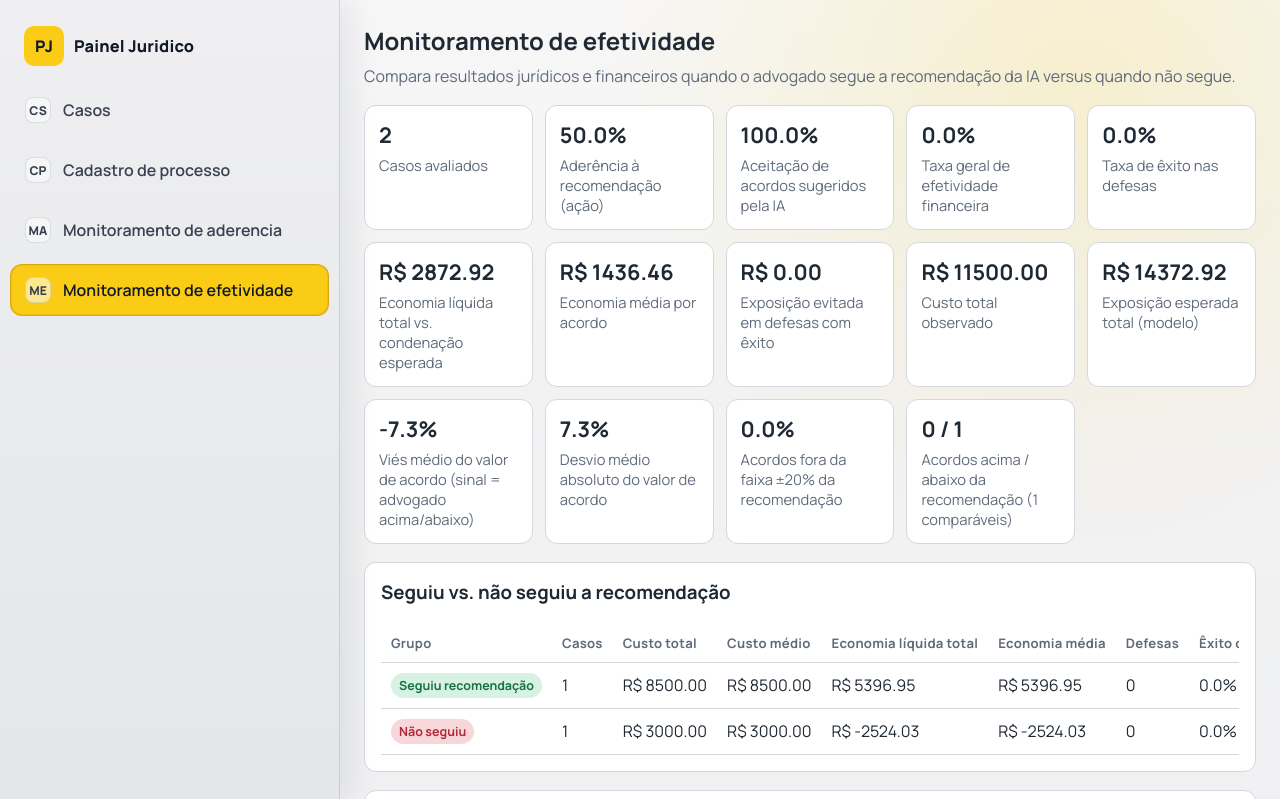
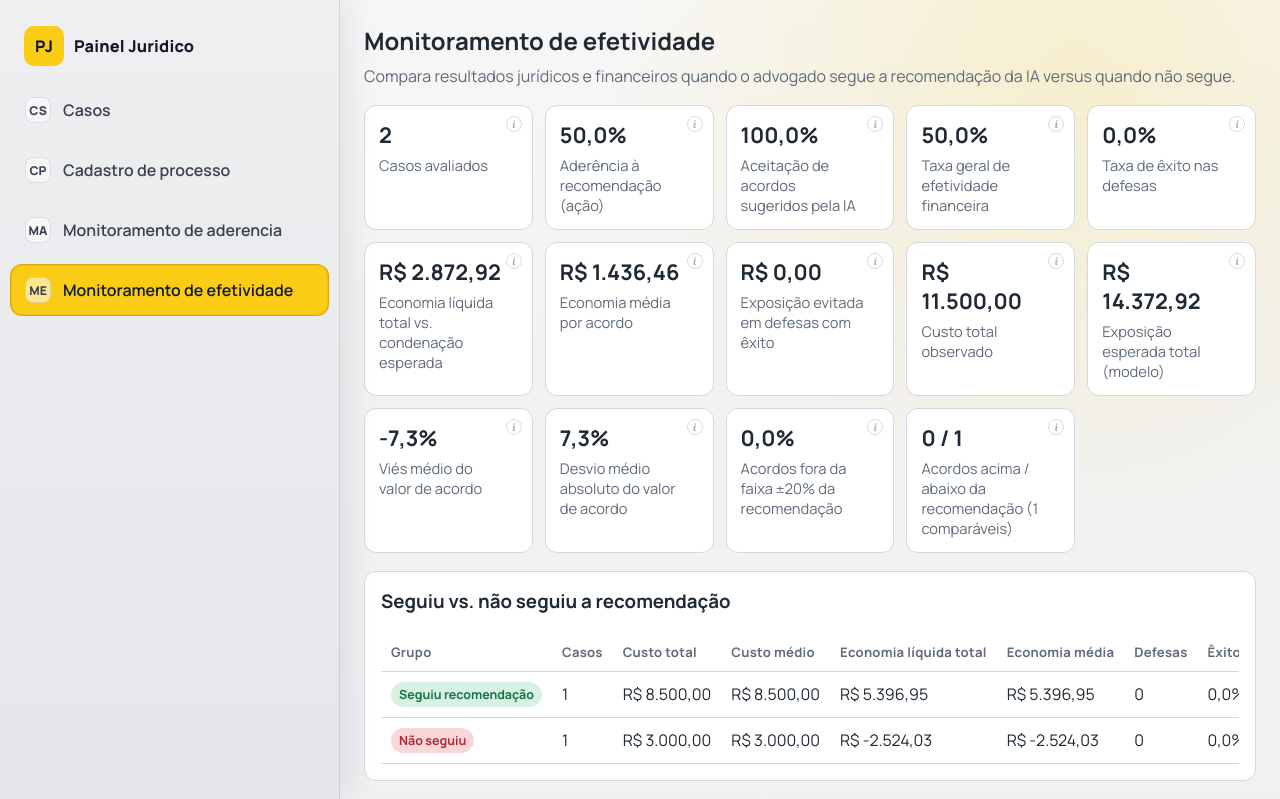
Before and after one commit to PhPires13/hackathon-ufmg-2026-grupo6, a Django app: page /monitoramento-efetividade/ in a window 1280 px wide. Shown: the top 799 px of the page. Run offline with Django 5.2, Linux system fonts and the light colour scheme; data comes from the database, SQL or seed files in the repository.

Commit message:
web: efetividade update

```diff
--- a/src/estrangeirosplatform/estrangeirosplatform/settings.py
+++ b/src/estrangeirosplatform/estrangeirosplatform/settings.py
@@ -104,11 +104,13 @@ AUTH_PASSWORD_VALIDATORS = [
 # Internationalization
 # https://docs.djangoproject.com/en/6.0/topics/i18n/
 
-LANGUAGE_CODE = 'en-us'
+LANGUAGE_CODE = 'pt-br'
 
 TIME_ZONE = 'UTC'
 
 USE_I18N = True
+
+USE_THOUSAND_SEPARATOR = True
 
 USE_TZ = True
 
--- a/src/estrangeirosplatform/legalapp/static/legalapp/css/monitoramento-efetividade.css
+++ b/src/estrangeirosplatform/legalapp/static/legalapp/css/monitoramento-efetividade.css
@@ -67,6 +67,8 @@ body {
     border: 1px solid var(--line);
     border-radius: 12px;
     padding: 14px;
+    padding-right: 28px;
+    position: relative;
 }
 
 .kpi-card h2 {
@@ -78,6 +80,74 @@ body {
     margin: 0;
     color: var(--muted);
     font-size: 0.92rem;
+}
+
+.info-tip {
+    position: absolute;
+    top: 10px;
+    right: 10px;
+    display: inline-flex;
+    align-items: center;
+    justify-content: center;
+    width: 16px;
+    height: 16px;
+    border-radius: 50%;
+    background: transparent;
+    border: 1px solid #c9cdd3;
+    color: #8b93a1;
+    font-size: 10px;
+    font-weight: 700;
+    font-style: italic;
+    font-family: Georgia, "Times New Roman", serif;
+    cursor: help;
+    line-height: 1;
+    user-select: none;
+    opacity: 0.75;
+    transition: opacity 120ms ease, color 120ms ease, border-color 120ms ease;
+}
+
+.info-tip:hover,
+.info-tip:focus {
+    opacity: 1;
+    color: var(--text);
+    border-color: var(--muted);
+    outline: none;
+}
+
+.info-tip:hover::after,
+.info-tip:focus::after {
+    content: attr(data-tip);
+    position: absolute;
+    top: calc(100% + 8px);
+    right: -4px;
+    background: #1f2933;
+    color: #fff;
+    padding: 8px 10px;
+    border-radius: 6px;
+    font-size: 0.78rem;
+    font-weight: 400;
+    font-style: normal;
+    font-family: inherit;
+    line-height: 1.4;
+    white-space: normal;
+    width: max-content;
+    max-width: 260px;
+    text-align: left;
+    z-index: 20;
+    pointer-events: none;
+    box-shadow: 0 4px 14px rgba(0, 0, 0, 0.18);
+}
+
+.info-tip:hover::before,
+.info-tip:focus::before {
+    content: '';
+    position: absolute;
+    top: calc(100% + 2px);
+    right: 3px;
+    border: 5px solid transparent;
+    border-bottom-color: #1f2933;
+    z-index: 20;
+    pointer-events: none;
 }
 
 .table-card {
--- a/src/estrangeirosplatform/legalapp/templates/legalapp/monitoramento-efetividade.html
+++ b/src/estrangeirosplatform/legalapp/templates/legalapp/monitoramento-efetividade.html
@@ -22,60 +22,74 @@
 
         <section class="kpis">
             <article class="kpi-card">
-                <h2>{{ total }}</h2>
+                <span class="info-tip" tabindex="0" data-tip="Total de casos que possuem tanto a ação do advogado (LawyerAction) quanto a recomendação da IA (CaseRecommendation) registradas. É o denominador desta análise.">i</span>
+                <h2>{{ total|floatformat:"0g" }}</h2>
                 <p>Casos avaliados</p>
             </article>
             <article class="kpi-card">
-                <h2>{{ taxa_aderencia_pct|floatformat:1 }}%</h2>
+                <span class="info-tip" tabindex="0" data-tip="Percentual de casos em que a ação do advogado (DEFENDER ou PROPOR_ACORDO) coincidiu com a sugestão da IA. Mede adesão à política.">i</span>
+                <h2>{{ taxa_aderencia_pct|floatformat:"1g" }}%</h2>
                 <p>Aderência à recomendação (ação)</p>
             </article>
             <article class="kpi-card">
-                <h2>{{ taxa_aceitacao_acordos_sugeridos_pct|floatformat:1 }}%</h2>
+                <span class="info-tip" tabindex="0" data-tip="Dos casos em que a IA recomendou PROPOR_ACORDO, percentual em que o advogado efetivamente propôs acordo. Atende diretamente ao requisito de 'taxa de aceitação dos acordos'.">i</span>
+                <h2>{{ taxa_aceitacao_acordos_sugeridos_pct|floatformat:"1g" }}%</h2>
                 <p>Aceitação de acordos sugeridos pela IA</p>
             </article>
             <article class="kpi-card">
-                <h2>{{ taxa_efetividade_pct|floatformat:1 }}%</h2>
+                <span class="info-tip" tabindex="0" data-tip="Percentual de casos em que o custo observado (valor de acordo ou de condenação) ficou até 20% acima da condenação esperada pelo modelo. Custos abaixo do esperado também contam como efetivos — quanto menor, melhor.">i</span>
+                <h2>{{ taxa_efetividade_pct|floatformat:"1g" }}%</h2>
                 <p>Taxa geral de efetividade financeira</p>
             </article>
             <article class="kpi-card">
-                <h2>{{ taxa_exito_defesa_pct|floatformat:1 }}%</h2>
+                <span class="info-tip" tabindex="0" data-tip="Dentre as defesas com resultado macro registrado, percentual com resultado EXITO (casos em que o banco venceu).">i</span>
+                <h2>{{ taxa_exito_defesa_pct|floatformat:"1g" }}%</h2>
                 <p>Taxa de êxito nas defesas</p>
             </article>
             <article class="kpi-card">
-                <h2>R$ {{ economia_liquida_total|floatformat:2 }}</h2>
+                <span class="info-tip" tabindex="0" data-tip="Soma de (condenação esperada − custo observado) em todos os casos. Mede quanto foi economizado frente à exposição prevista pelo modelo. Atende ao requisito de 'economia em relação às condenações judiciais'.">i</span>
+                <h2>R$ {{ economia_liquida_total|floatformat:"2g" }}</h2>
                 <p>Economia líquida total vs. condenação esperada</p>
             </article>
             <article class="kpi-card">
-                <h2>R$ {{ economia_media_por_acordo|floatformat:2 }}</h2>
+                <span class="info-tip" tabindex="0" data-tip="Economia líquida total dividida pela quantidade de acordos comparáveis (acordos com condenação esperada > 0). Normaliza a economia para comparar desempenho entre períodos ou coortes.">i</span>
+                <h2>R$ {{ economia_media_por_acordo|floatformat:"2g" }}</h2>
                 <p>Economia média por acordo</p>
             </article>
             <article class="kpi-card">
-                <h2>R$ {{ exposicao_evitada_defesas_exito|floatformat:2 }}</h2>
+                <span class="info-tip" tabindex="0" data-tip="Soma da condenação esperada pelo modelo nos casos em que o advogado defendeu e obteve resultado macro EXITO. Isola a economia gerada pela estratégia de defesa.">i</span>
+                <h2>R$ {{ exposicao_evitada_defesas_exito|floatformat:"2g" }}</h2>
                 <p>Exposição evitada em defesas com êxito</p>
             </article>
             <article class="kpi-card">
-                <h2>R$ {{ custo_total_politica|floatformat:2 }}</h2>
+                <span class="info-tip" tabindex="0" data-tip="Soma dos custos reais: valor do acordo nos casos de acordo, valor de condenação nos casos de defesa (0 quando a defesa venceu sem condenação). É o numerador do gasto efetivo.">i</span>
+                <h2>R$ {{ custo_total_politica|floatformat:"2g" }}</h2>
                 <p>Custo total observado</p>
             </article>
             <article class="kpi-card">
-                <h2>R$ {{ valor_esperado_total|floatformat:2 }}</h2>
+                <span class="info-tip" tabindex="0" data-tip="Soma de valor_esperado_condenacao (probabilidade de perder × condenação estimada) em todos os casos. É a baseline contra a qual economia e custo são comparados.">i</span>
+                <h2>R$ {{ valor_esperado_total|floatformat:"2g" }}</h2>
                 <p>Exposição esperada total (modelo)</p>
             </article>
             <article class="kpi-card">
-                <h2>{{ shift_medio_pct|floatformat:1 }}%</h2>
-                <p>Viés médio do valor de acordo (sinal = advogado acima/abaixo)</p>
+                <span class="info-tip" tabindex="0" data-tip="Média com sinal do shift percentual entre valor acordado e valor recomendado. Positivo = advogado tende a acordar acima da recomendação; negativo = tende a acordar abaixo.">i</span>
+                <h2>{{ shift_medio_pct|floatformat:"1g" }}%</h2>
+                <p>Viés médio do valor de acordo</p>
             </article>
             <article class="kpi-card">
-                <h2>{{ shift_abs_medio_pct|floatformat:1 }}%</h2>
+                <span class="info-tip" tabindex="0" data-tip="Média do módulo do shift percentual. Mede quão distante, em magnitude, os acordos ficam da recomendação — independente da direção.">i</span>
+                <h2>{{ shift_abs_medio_pct|floatformat:"1g" }}%</h2>
                 <p>Desvio médio absoluto do valor de acordo</p>
             </article>
             <article class="kpi-card">
-                <h2>{{ taxa_acordos_fora_faixa_pct|floatformat:1 }}%</h2>
+                <span class="info-tip" tabindex="0" data-tip="Percentual de acordos cujo valor está a mais de 20% (acima ou abaixo) do valor recomendado pela IA. Usa a mesma faixa do campo valor_acordo_in_range.">i</span>
+                <h2>{{ taxa_acordos_fora_faixa_pct|floatformat:"1g" }}%</h2>
                 <p>Acordos fora da faixa ±20% da recomendação</p>
             </article>
             <article class="kpi-card">
-                <h2>{{ shift_acima_recomendado }} / {{ shift_abaixo_recomendado }}</h2>
-                <p>Acordos acima / abaixo da recomendação ({{ shift_count }} comparáveis)</p>
+                <span class="info-tip" tabindex="0" data-tip="Contagens direcionais: quantos acordos ficaram acima (shift > 0) versus abaixo (shift < 0) da recomendação. O total entre parênteses ({{ shift_count }}) é a base de acordos comparáveis.">i</span>
+                <h2>{{ shift_acima_recomendado|floatformat:"0g" }} / {{ shift_abaixo_recomendado|floatformat:"0g" }}</h2>
+                <p>Acordos acima / abaixo da recomendação ({{ shift_count|floatformat:"0g" }} comparáveis)</p>
             </article>
         </section>
 
--- a/src/estrangeirosplatform/legalapp/views.py
+++ b/src/estrangeirosplatform/legalapp/views.py
@@ -420,10 +420,9 @@ def monitoramento_efetividade_page(request):
 				criterio = 'Acordo sem faixa de aderencia comparavel'
 
 		if valor_esperado > 0 and tem_custo_observado:
-			limite_inferior = valor_esperado * 0.80
 			limite_superior = valor_esperado * 1.20
-			efetivo = limite_inferior <= custo <= limite_superior
-			criterio = 'Efetivo financeiro quando custo observado fica dentro de +/-20% da condenacao esperada'
+			efetivo = custo <= limite_superior
+			criterio = 'Efetivo financeiro quando custo observado fica ate +20% da condenacao esperada'
 			qtd_avaliados += 1
 			if efetivo:
 				qtd_efetivos += 1
```
Also changed, not shown: other parts of src/estrangeirosplatform/legalapp/templates/legalapp/monitoramento-efetividade.html (+24 -24 lines).
